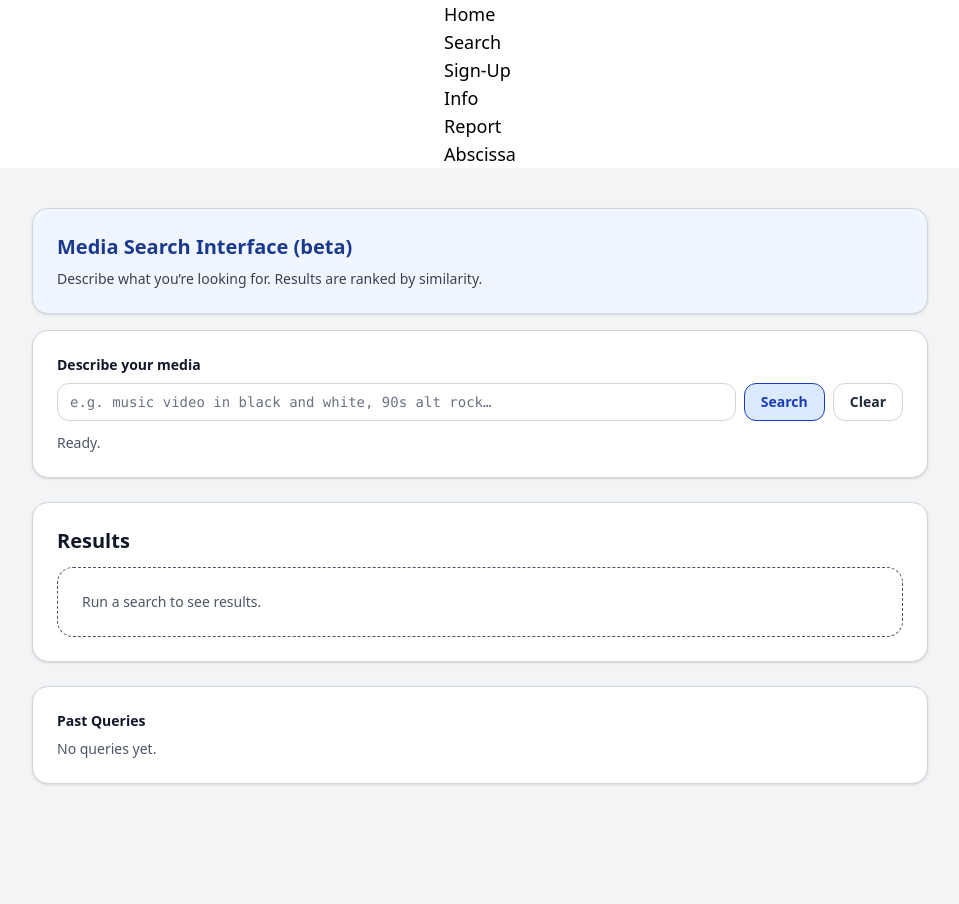
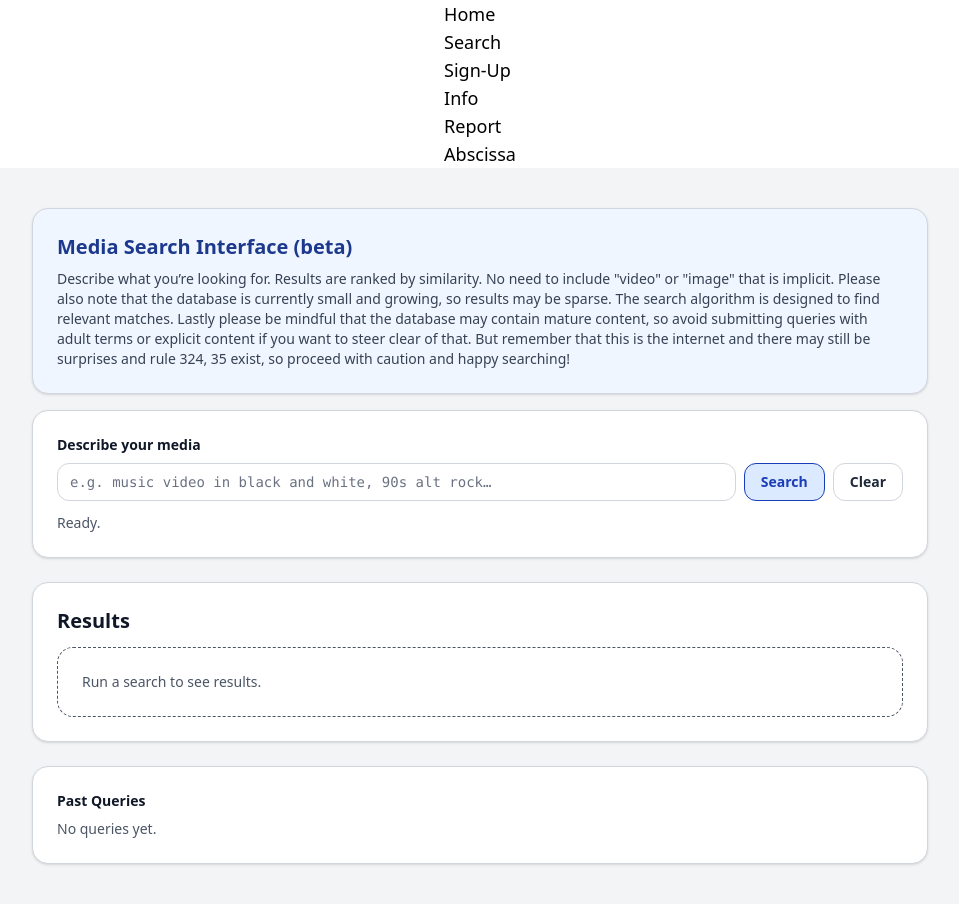
Before and after one commit to KilroyWasHere-cs-j/Serca-web, a SvelteKit app in the folder serca-web/: page /serca-search in a window 1280 px wide. Shown: the top 904 px of the page, without its empty margins (160-1119 px from the left). Built offline with nearby package versions, Linux system fonts and the light colour scheme.

Commit message:
Updating wording

```diff
--- a/serca-web/src/routes/serca-search/+page.svelte
+++ b/serca-web/src/routes/serca-search/+page.svelte
@@ -2,14 +2,14 @@
 	// ---------------------------------------------
 	// Search Page (beta)
 	// - Same “rounded-2xl cards + soft borders + shadow-sm” aesthetic
-	// - Adds UX upgrades:
-	//   • Submit-on-Enter already works via form, but we add a "Clear" button
-	//   • Better error/status messaging styling
+	// - UX upgrades:
+	//   • Clear button
+	//   • Better status banners
 	//   • Disable login + search while requests are in flight
 	//   • Safe JSON parsing (handles non-JSON error bodies)
-	//   • Small security + correctness notes in comments
+	//   • ✅ Sorts returned results by similarity (highest first)
 	//
-	// NOTE: I kept your state-object approach (auth/search/history) to minimize churn.
+	// NOTE: Kept your state-object approach to minimize churn.
 	// ---------------------------------------------
 
 	// Top-level UI components
@@ -224,6 +224,7 @@ ${userprompt}`;
 	// ---------- Search ----------
 	/**
 	 * Executes backend search and writes result into state.
+	 * ✅ Sorts `resolved` by similarity (desc) before rendering.
 	 */
 	async function runSearch(filters: Filters) {
 		search.searching = true;
@@ -238,8 +239,21 @@ ${userprompt}`;
 			return;
 		}
 
-		// ✅ Your API returns: { code, datetime, query, resolved }
-		search.result = r.data;
+		// ✅ Sort by similarity (highest first).
+		// Use a stable-sort pattern (decorate -> sort -> undecorate) so ties keep API order.
+		const original = Array.isArray(r.data.resolved) ? r.data.resolved : [];
+		const resolved = original
+			.map((item, idx) => ({ item, idx }))
+			.sort((a, b) => {
+				const as = a.item.similarity ?? -Infinity;
+				const bs = b.item.similarity ?? -Infinity;
+				if (bs !== as) return bs - as;
+				return a.idx - b.idx; // tie-breaker preserves original order
+			})
+			.map((x) => x.item);
+
+		// ✅ Keep the original response but replace resolved with sorted
+		search.result = { ...r.data, resolved };
 		search.searching = false;
 	}
 
@@ -387,8 +401,10 @@ ${userprompt}`;
 			<section class="rounded-2xl border border-gray-300 bg-blue-50 p-6 shadow-sm">
 				<h1 class="text-xl font-bold text-blue-900">Media Search Interface (beta)</h1>
 				<p class="mt-2 text-sm text-gray-700">
-					Describe what you’re looking for. Results are ranked by similarity.
-				</p>
+					Describe what you’re looking for. Results are ranked by similarity. No need to include "video" or "image" that is implicit.
+					Please also note that the database is currently small and growing, so results may be sparse. The search algorithm is designed to find relevant matches.
+					Lastly please be mindful that the database may contain mature content, so avoid submitting queries with adult terms or explicit content if you want to steer clear of that.
+					But remember that this is the internet and there may still be surprises and rule 324, 35 exist, so proceed with caution and happy searching!
 			</section>
 
 			<!-- Search form -->
```
